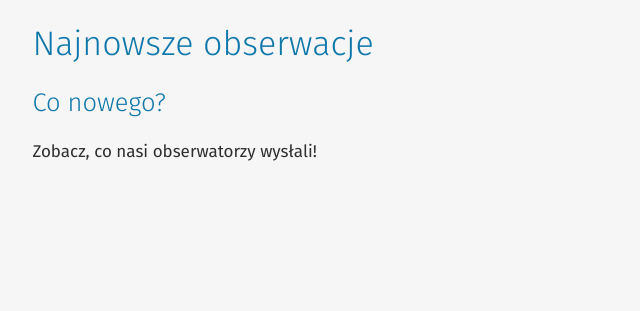
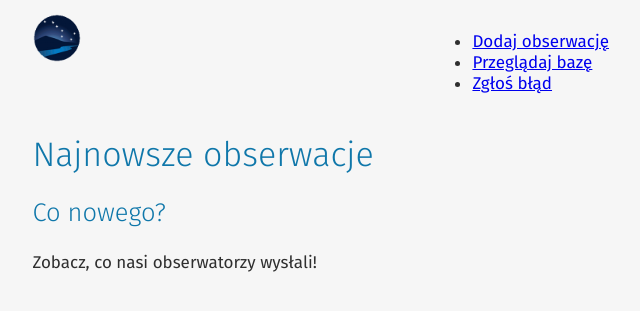
Before and after one commit to gronki/jizera-old, a Flask app: page / in a window 1280 px wide. Shown: the top 311 px of the page, without its empty margins (142-782 px from the left). Run offline with Flask 2, Linux system fonts and the light colour scheme; data that the repository does not hold is empty.

Commit message:
Dodałem logo i trochę menu

```diff
--- a/jizera/views.py
+++ b/jizera/views.py
@@ -25,7 +25,7 @@ def index():
     recent = cur.fetchall()
     return render_template('index.html', recent=recent)
 
-@app.route('/observations/<eid>')
+@app.route('/observation/<eid>')
 def show_observation(eid):
     observation_id = int(eid)
     cur = get_db_cursor()
@@ -55,3 +55,15 @@ def show_observation(eid):
         obs_extras[dt] = cur.fetchall()
 
     return render_template('observation_show.html', data=obs_info, extras=obs_extras)
+
+@app.route('/new')
+def new_observation():
+    return "This is not yet implemented."
+
+@app.route('/browse')
+def browser():
+    return "This is not yet implemented."
+
+@app.route('/articles/<name>')
+def show_article(name):
+    return "This is not yet implemented."
--- a/templates/layout.html
+++ b/templates/layout.html
@@ -4,8 +4,29 @@
         <meta charset="utf-8">
         <title>{% block title %}Baza ciemnego nieba WYGASZ{% endblock %}</title>
         <link rel="stylesheet" href="{{ url_for('static', filename='css/light.css') }}">
+        <link rel="icon" href="{{ url_for('static', filename='img/kolko-32.png') }}" sizes="32x32" type="image/png">
+        <link rel="icon" href="{{ url_for('static', filename='img/kolko-48.png') }}" sizes="48x48" type="image/png">
+        <link rel="icon" href="{{ url_for('static', filename='img/kolko-64.png') }}" sizes="64x64" type="image/png">
+        <link rel="icon" href="{{ url_for('static', filename='img/kolko-128.png') }}" sizes="128x128" type="image/png">
+        <link rel="icon" href="{{ url_for('static', filename='img/kolko-192.png') }}" sizes="192x192" type="image/png">
     </head>
     <body>
+        <nav>
+            <div class="container">
+                <div class="row">
+                    <div class="col all-5">
+                        <img src="{{ url_for('static', filename='img/kolko-128.png') }}" alt="Baza WYGASZ" width="48px" height="48px" />
+                    </div>
+                    <div class="col all-7">
+                        <ul class="menu">
+                            <li><a id="menu-new" class="button menu-icon-new" href="{{ url_for('new_observation') }}">Dodaj obserwację</a></li>
+                            <li><a id="menu-browse" class="button menu-icon-browse" href="{{ url_for('browser') }}">Przeglądaj bazę</a></li>
+                            <li><a id="menu-bug" class="button menu-icon-bug" href="https://github.com/gronki/jizera/issues/new" target="_blank">Zgłoś błąd</a></li>
+                        </ul>
+                    </div>
+                </div>
+            </div>
+        </nav>
         <div class="container">
             {% block body %}
             Hmmm. I see nothing in here.
```
Also changed, not shown: static/img/kolko-128.png (added), static/img/kolko-192.png (added), static/img/kolko-32.png (added), static/img/kolko-64.png (added), static/img/kolko-full.png (added), static/img/logo-full-napis.png (added).
